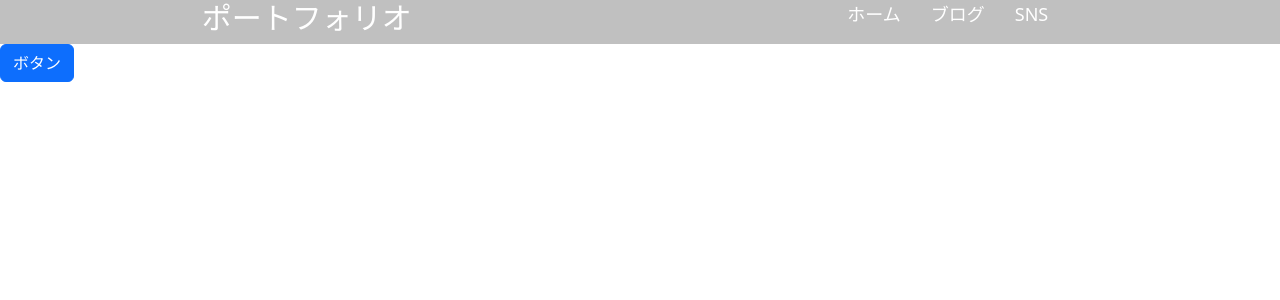
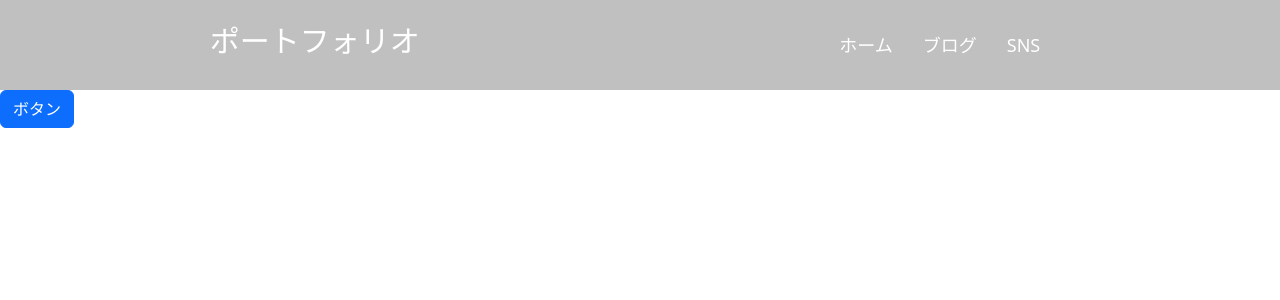
Before and after one commit to umedanaoyuki/blogsite-react, a React (Create React App) app: page / in a window 1280 px wide. Shown: the top 300 px of the page. Built offline with nearby package versions, Linux system fonts and the light colour scheme.

Commit message:
headerのデザイン変更

```diff
--- a/src/App.css
+++ b/src/App.css
@@ -7,6 +7,7 @@
 
 header {
     display: flex;
+    height: 90px;
     justify-content: space-around;
     align-items: center;
     background-color: silver;
@@ -19,6 +20,12 @@ header {
 header .logo h3 {
     font-size: 30px;
 }
+
+nav ul {
+    margin: 0;
+    padding: 0;
+}
+
 
 nav ul li {
     list-style: none;
```
